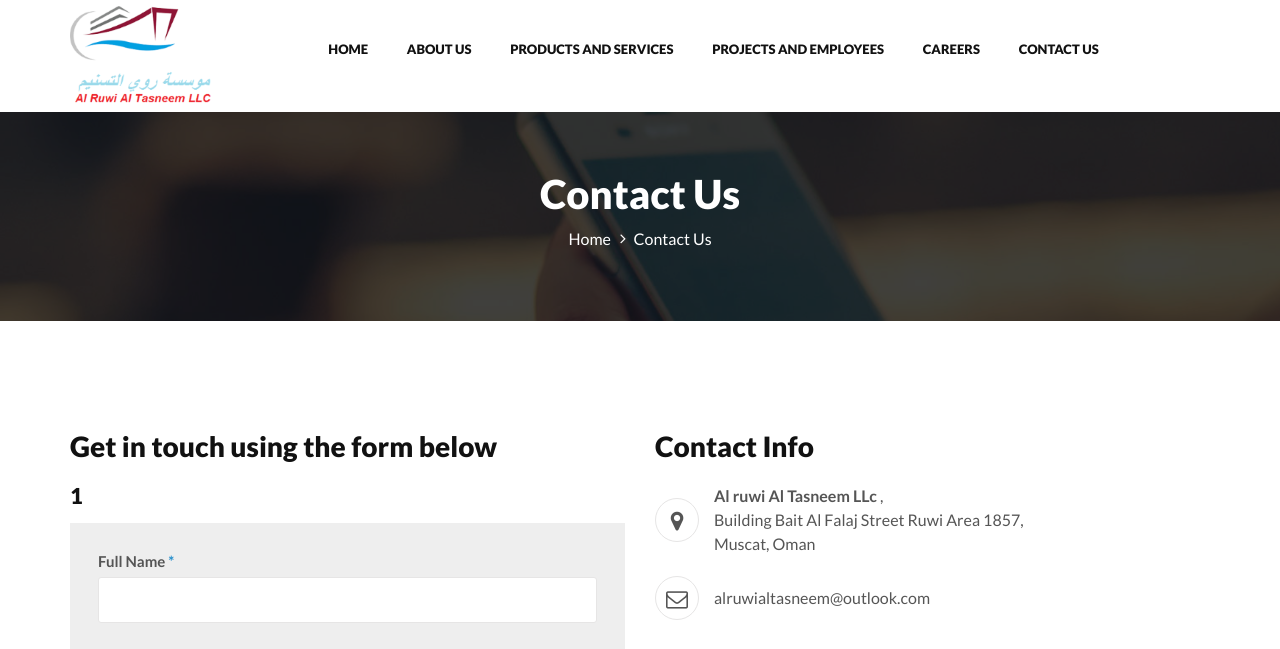
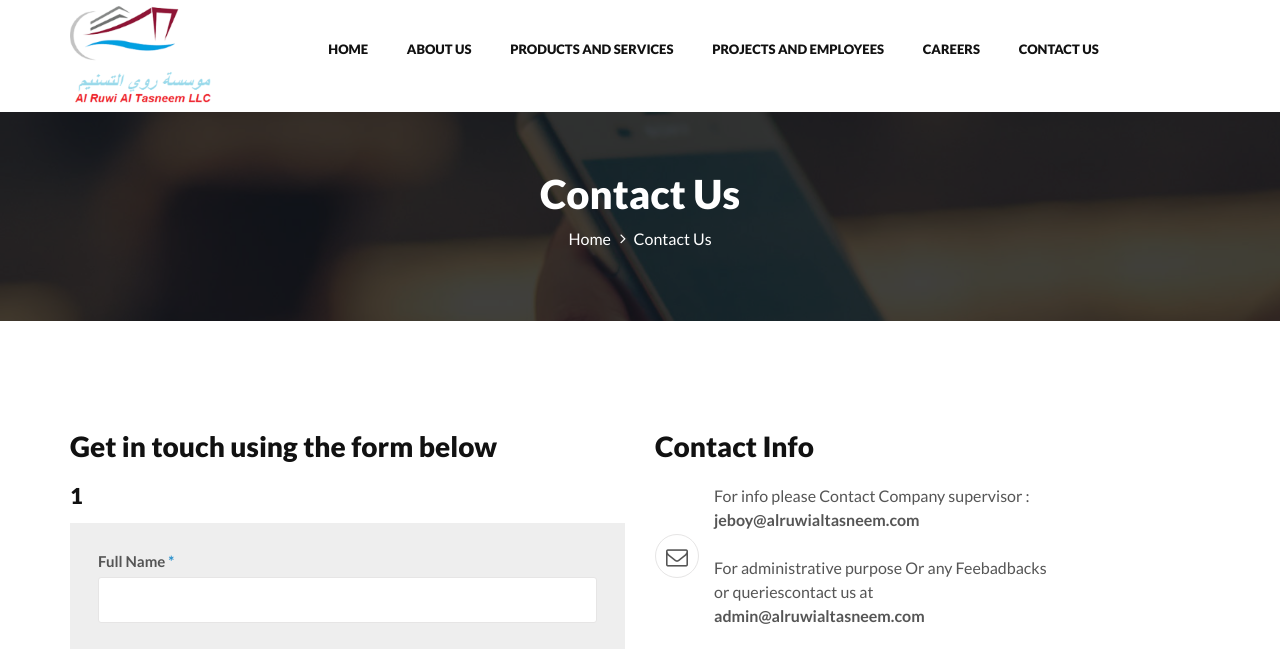
Before and after one commit to syedbilal2112/testtttt, a PHP site: page /contact.php?message=1 in a window 1280 px wide. Shown: the top 649 px of the page. Run offline with PHP 8.4, Linux system fonts and the light colour scheme.

Commit message:
changed con

```diff
--- a/contact.php
+++ b/contact.php
@@ -58,12 +58,19 @@
         <div class="contact_detail">
           <ul>
             <li>
+              <div class="icon_wrap"><i class="fa fa-envelope-o" aria-hidden="true"></i></div>
+                <div class="contact_info_m">For info please Contact Company supervisor : <strong>jeboy@alruwialtasneem.com</strong><br><br>
+
+For administrative purpose Or any Feebadbacks or queriescontact us at
+<strong>admin@alruwialtasneem.com</strong></div>
+            </li>
+            <li>
               <div class="icon_wrap"><i class="fa fa-map-marker" aria-hidden="true"></i></div>
                 <div class="contact_info_m"><strong>Al ruwi Al Tasneem LLc </strong>,<br>Building Bait Al Falaj Street Ruwi Area 1857, Muscat, Oman</div>
             </li>
             <li>
               <div class="icon_wrap"><i class="fa fa-envelope-o" aria-hidden="true"></i></div>
-              <div class="contact_info_m"><a href="mailto:alruwialtasneem@outlook.com">alruwialtasneem@outlook.com</a></div>
+              <div class="contact_info_m"><a href="mailto:hr@alruwialtasneem.com"><strong>hr@alruwialtasneem.com</strong></a></div>
             </li>
           </ul>
           <div class="map_wrap">
```
Also changed, not shown: mailer/index.php (+10 -10 lines).
